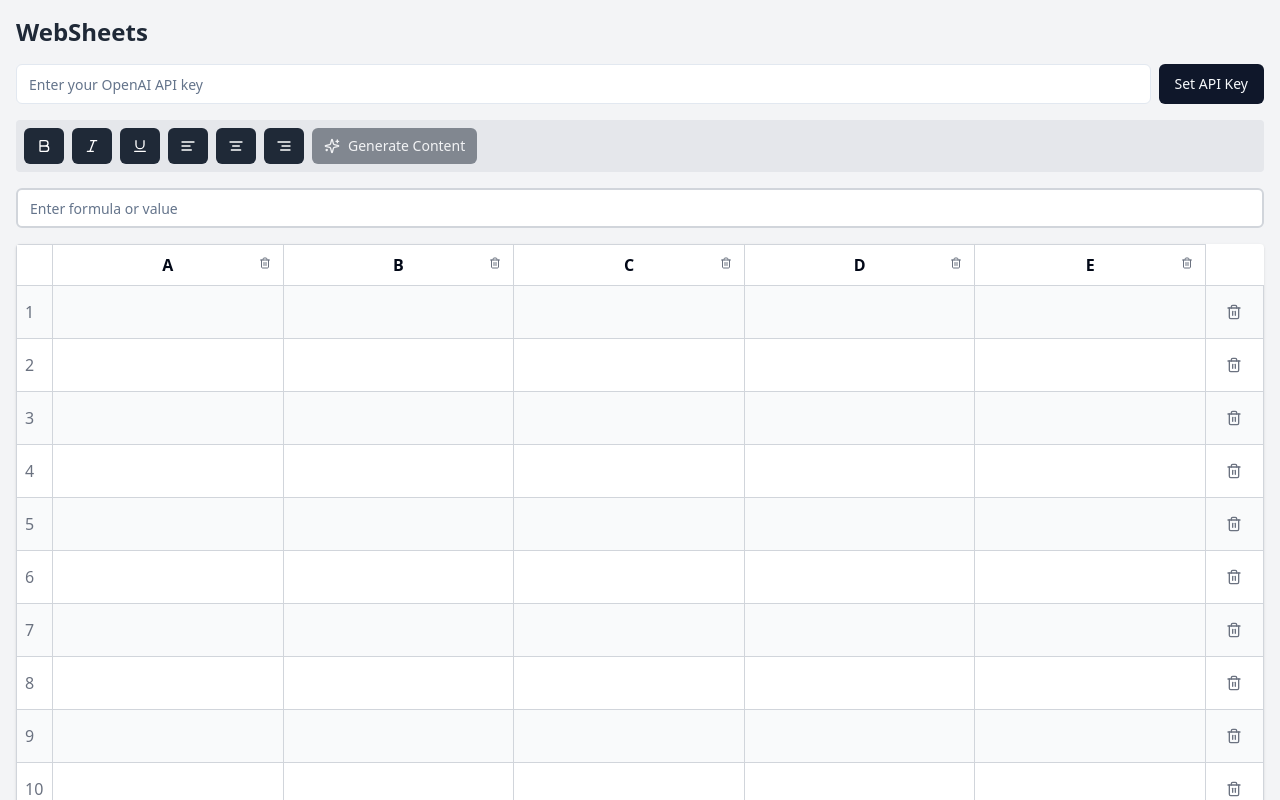
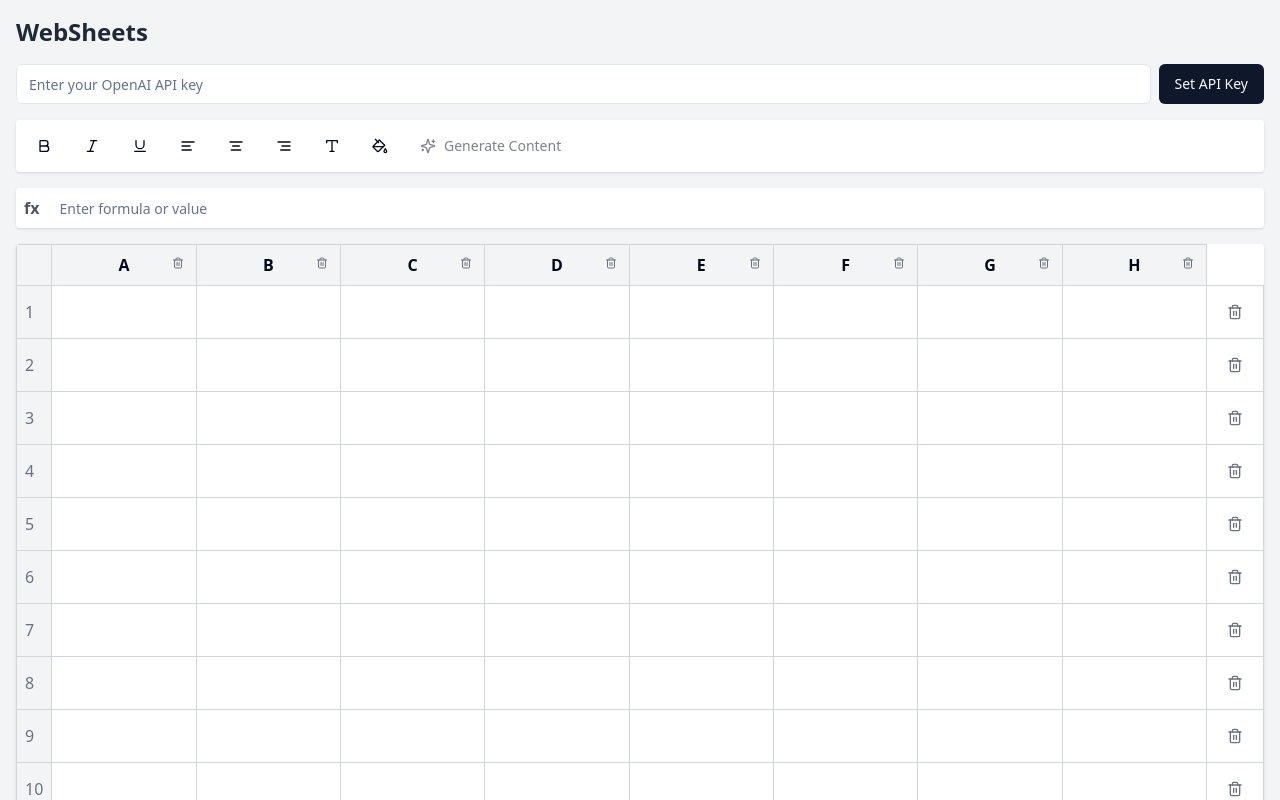
Before and after one commit to GPT-Engineer-App-Dev/csv-scribe-ninja, a React (Vite) app: page / in a window 1280 px wide. Shown: the top 800 px of the page. Built offline with nearby package versions, Linux system fonts and the light colour scheme.

Commit message:
Improve Google Sheets Experience
Enhance the user interface and functionality of the Google Sheets-like feature to provide a more enjoyable and efficient experience for users.
[skip gpt_engineer]

```diff
--- a/src/components/WebSheets.jsx
+++ b/src/components/WebSheets.jsx
@@ -1,7 +1,10 @@
-import React, { useState, useEffect } from 'react';
+import React, { useState, useEffect, useRef } from 'react';
 import { Button } from "@/components/ui/button";
 import { Input } from "@/components/ui/input";
-import { Bold, Italic, Underline, AlignLeft, AlignCenter, AlignRight, Plus, Trash2, Sparkles, Key } from "lucide-react";
+import {
+  Bold, Italic, Underline, AlignLeft, AlignCenter, AlignRight,
+  Plus, Trash2, Sparkles, Key, Type, PaintBucket
+} from "lucide-react";
 import { evaluate } from 'mathjs';
 import OpenAI from "openai";
 import APIKeyInput from './APIKeyInput';
@@ -10,14 +13,17 @@ const WebSheets = () => {
   const [data, setData] = useState([]);
   const [headers, setHeaders] = useState([]);
   const [selectedCell, setSelectedCell] = useState(null);
+  const [selectedRange, setSelectedRange] = useState(null);
   const [formulaBar, setFormulaBar] = useState('');
   const [apiKey, setApiKey] = useState('');
   const [openai, setOpenai] = useState(null);
   const [showApiInput, setShowApiInput] = useState(true);
+  const [activeTool, setActiveTool] = useState(null);
+  const sheetRef = useRef(null);
 
   useEffect(() => {
-    const defaultHeaders = ['A', 'B', 'C', 'D', 'E'];
-    const defaultData = Array(10).fill().map(() => Array(5).fill(''));
+    const defaultHeaders = ['A', 'B', 'C', 'D', 'E', 'F', 'G', 'H'];
+    const defaultData = Array(20).fill().map(() => Array(8).fill(''));
     setHeaders(defaultHeaders);
     setData(defaultData);
   }, []);
@@ -113,6 +119,49 @@ const WebSheets = () => {
     }
   };
 
+  const handleCellClick = (rowIndex, colIndex, event) => {
+    if (event.shiftKey && selectedCell) {
+      setSelectedRange({
+        startRow: Math.min(selectedCell.row, rowIndex),
+        endRow: Math.max(selectedCell.row, rowIndex),
+        startCol: Math.min(selectedCell.col, colIndex),
+        endCol: Math.max(selectedCell.col, colIndex)
+      });
+    } else {
+      setSelectedCell({ row: rowIndex, col: colIndex });
+      setSelectedRange(null);
+      setFormulaBar(data[rowIndex][colIndex]);
+    }
+  };
+
+  const isCellSelected = (rowIndex, colIndex) => {
+    if (selectedRange) {
+      return rowIndex >= selectedRange.startRow && rowIndex <= selectedRange.endRow &&
+             colIndex >= selectedRange.startCol && colIndex <= selectedRange.endCol;
+    }
+    return selectedCell && selectedCell.row === rowIndex && selectedCell.col === colIndex;
+  };
+
+  const applyActiveTool = (rowIndex, colIndex) => {
+    if (!activeTool) return;
+
+    const newData = [...data];
+    let currentValue = newData[rowIndex][colIndex];
+
+    switch (activeTool) {
+      case 'textColor':
+        currentValue = `textColor(red,${currentValue})`;
+        break;
+      case 'bgColor':
+        currentValue = `bgColor(yellow,${currentValue})`;
+        break;
+      // Add more cases for other tools
+    }
+
+    newData[rowIndex][colIndex] = currentValue;
+    setData(newData);
+  };
+
   return (
     <div className="container mx-auto p-4 bg-gray-100 min-h-screen">
       <h1 className="text-2xl font-bold mb-4 text-gray-800">WebSheets</h1>
@@ -123,32 +172,35 @@ const WebSheets = () => {
           <Key className="mr-2 h-4 w-4" /> Change API Key
         </Button>
       )}
-      <div className="mb-4 flex space-x-2 bg-gray-200 p-2 rounded">
-        <Button onClick={() => formatCell('bold')} variant="ghost" size="sm" className="bg-gray-800 text-white"><Bold className="h-4 w-4" /></Button>
-        <Button onClick={() => formatCell('italic')} variant="ghost" size="sm" className="bg-gray-800 text-white"><Italic className="h-4 w-4" /></Button>
-        <Button onClick={() => formatCell('underline')} variant="ghost" size="sm" className="bg-gray-800 text-white"><Underline className="h-4 w-4" /></Button>
-        <Button onClick={() => formatCell('left')} variant="ghost" size="sm" className="bg-gray-800 text-white"><AlignLeft className="h-4 w-4" /></Button>
-        <Button onClick={() => formatCell('center')} variant="ghost" size="sm" className="bg-gray-800 text-white"><AlignCenter className="h-4 w-4" /></Button>
-        <Button onClick={() => formatCell('right')} variant="ghost" size="sm" className="bg-gray-800 text-white"><AlignRight className="h-4 w-4" /></Button>
-        <Button onClick={generateContent} variant="ghost" size="sm" className="bg-gray-800 text-white" disabled={!openai}>
+      <div className="mb-4 flex space-x-2 bg-white p-2 rounded shadow">
+        <Button onClick={() => formatCell('bold')} variant="ghost" size="sm"><Bold className="h-4 w-4" /></Button>
+        <Button onClick={() => formatCell('italic')} variant="ghost" size="sm"><Italic className="h-4 w-4" /></Button>
+        <Button onClick={() => formatCell('underline')} variant="ghost" size="sm"><Underline className="h-4 w-4" /></Button>
+        <Button onClick={() => formatCell('left')} variant="ghost" size="sm"><AlignLeft className="h-4 w-4" /></Button>
+        <Button onClick={() => formatCell('center')} variant="ghost" size="sm"><AlignCenter className="h-4 w-4" /></Button>
+        <Button onClick={() => formatCell('right')} variant="ghost" size="sm"><AlignRight className="h-4 w-4" /></Button>
+        <Button onClick={() => setActiveTool('textColor')} variant="ghost" size="sm"><Type className="h-4 w-4" /></Button>
+        <Button onClick={() => setActiveTool('bgColor')} variant="ghost" size="sm"><PaintBucket className="h-4 w-4" /></Button>
+        <Button onClick={generateContent} variant="ghost" size="sm" disabled={!openai}>
           <Sparkles className="h-4 w-4 mr-2" /> Generate Content
         </Button>
       </div>
-      <div className="mb-4">
+      <div className="mb-4 flex items-center bg-white rounded shadow">
+        <div className="p-2 font-bold text-gray-600">fx</div>
         <Input
           value={formulaBar}
           onChange={handleFormulaBarChange}
           placeholder="Enter formula or value"
-          className="w-full border-2 border-gray-300"
+          className="flex-grow border-none focus:ring-0"
         />
       </div>
-      <div className="overflow-x-auto bg-white rounded shadow">
-        <table className="w-full">
+      <div className="overflow-x-auto bg-white rounded shadow" ref={sheetRef}>
+        <table className="w-full border-collapse">
           <thead>
             <tr>
-              <th className="border border-gray-300 p-2"></th>
+              <th className="sticky left-0 top-0 z-10 bg-gray-100 border border-gray-300 p-2"></th>
               {headers.map((header, index) => (
-                <th key={index} className="border border-gray-300 p-2 relative">
+                <th key={index} className="sticky top-0 z-10 bg-gray-100 border border-gray-300 p-2 relative min-w-[100px]">
                   {header}
                   <Button
                     variant="ghost"
@@ -164,14 +216,19 @@ const WebSheets = () => {
           </thead>
           <tbody>
             {data.map((row, rowIndex) => (
-              <tr key={rowIndex} className={rowIndex % 2 === 0 ? 'bg-gray-50' : 'bg-white'}>
-                <td className="border border-gray-300 p-2 font-medium text-gray-500">{rowIndex + 1}</td>
+              <tr key={rowIndex}>
+                <td className="sticky left-0 bg-gray-100 border border-gray-300 p-2 font-medium text-gray-500">{rowIndex + 1}</td>
                 {row.map((cell, colIndex) => (
-                  <td key={colIndex} className="border border-gray-300 p-0">
+                  <td
+                    key={colIndex}
+                    className={`border border-gray-300 p-0 relative ${isCellSelected(rowIndex, colIndex) ? 'bg-blue-100' : ''}`}
+                    onClick={(e) => handleCellClick(rowIndex, colIndex, e)}
+                    onMouseEnter={() => applyActiveTool(rowIndex, colIndex)}
+                  >
+                    <div className="absolute inset-0 pointer-events-none" dangerouslySetInnerHTML={{ __html: getCellValue(rowIndex, colIndex) }} />
                     <Input
                       value={cell}
                       onChange={(e) => handleCellChange(rowIndex, colIndex, e.target.value)}
-                      onFocus={() => setSelectedCell({ row: rowIndex, col: colIndex })}
                       className="h-full w-full border-none bg-transparent"
                     />
                   </td>
```
